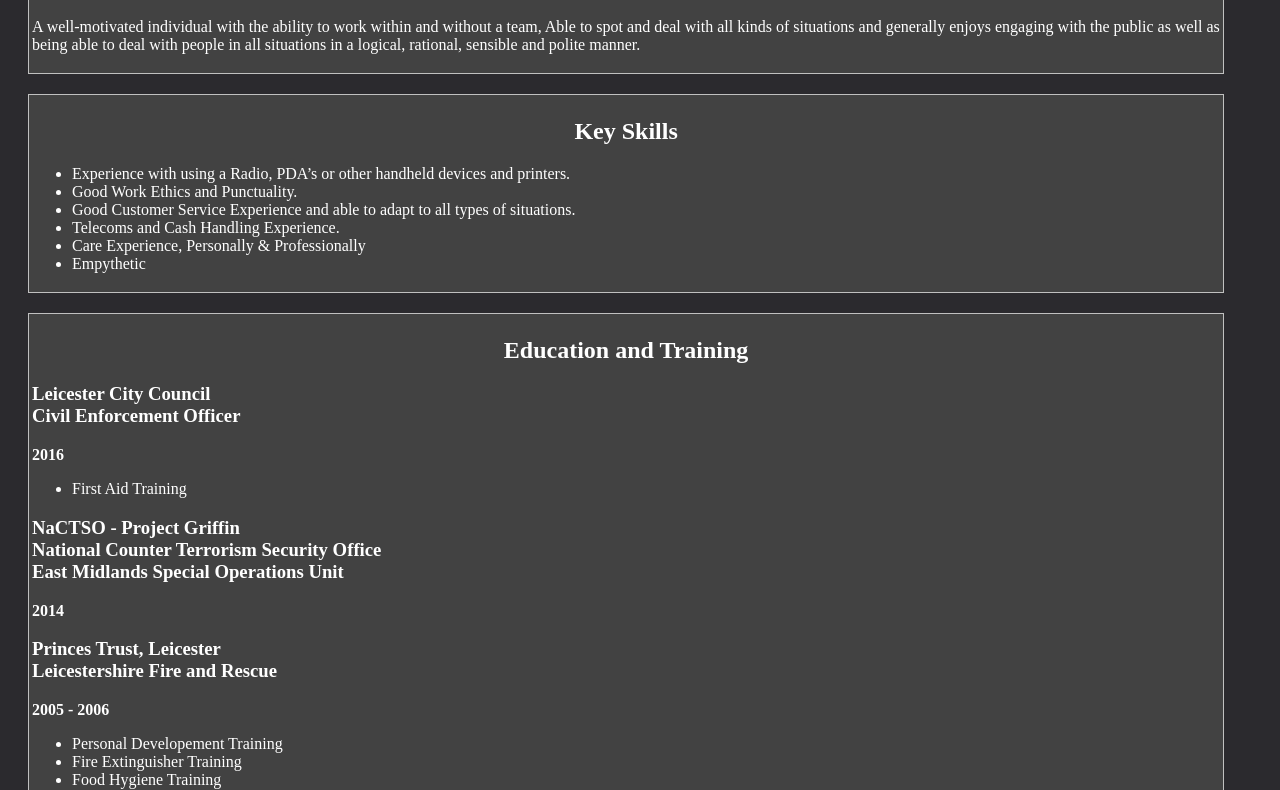
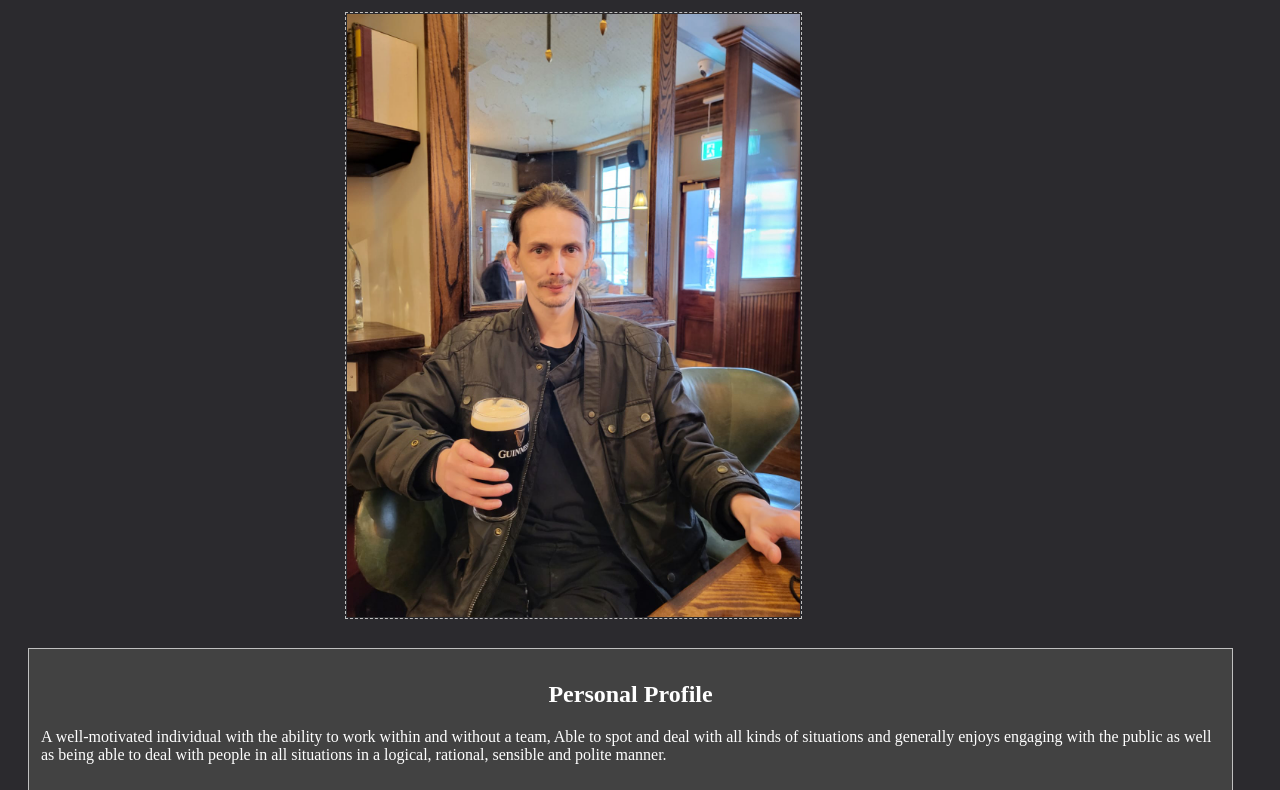
Before and after one commit to slcallaghan/html-curriculum-vitae-1, a plain HTML site: page index.html in a window 1280 px wide. Shown: the part 73-863 px from the top of the page. Drawn offline with Linux system fonts and the light colour scheme.

Commit message:
Changes V2
Further updated the css style sheet and cleaned up some of the code.

```diff
--- a/index.html
+++ b/index.html
@@ -6,6 +6,10 @@
     </head>
         <link rel="stylesheet" href="style.css"/>
     <body>
+        <div class="name">
+            <h1>Steven Callaghan</h1>
+            <img src="./assets/images/me1.jpg" alt="a photo of the author" class="me"/>
+        </div>
         <div class="personal-profile">
         <h2>Personal Profile</h2>
             <p>A well-motivated individual with the ability to work within and without a team, Able to spot and deal with all kinds of situations and generally enjoys engaging with the public as well as being able to deal with people in all situations in a logical, rational, sensible and polite manner.  </p>
--- a/style.css
+++ b/style.css
@@ -1,54 +1,70 @@
 body {
     background-color: rgb(43, 42, 46);
-    color: white
+    color: white;
+    text-align: center;
+    height: 94%;
+    width: 94%;
 }
 
-.personal-profile {
+.name {
     height: 94%;
     width: 94%;
+}
+
+.me {
+    height: 40%;
+    width: 40%;
+    margin: 5px;
+    padding: 1px;
+    border: 1px dashed silver;
+
+}
+.personal-profile {
+    height: 98%;
+    width: 98%;
     background-color: rgb(66, 66, 66);
     text-align: left;
     margin: 20px;
-    padding: 3px;
+    padding: 12px;
     border: 1px solid silver;
 }
 
 .key-skills {
-    height: 94%;
-    width: 94%;
+    height: 98%;
+    width: 98%;
     background-color: rgb(66, 66, 66);
     text-align: left;
     margin: 20px;
-    padding: 3px;
+    padding: 12px;
     border: 1px solid silver;
 }
 
 .education-and-training {
-    height: 94%;
-    width: 94%;
+    height: 98%;
+    width: 98%;
     background-color: rgb(66, 66, 66);
     text-align: left;
     margin: 20px;
-    padding: 3px;
+    padding: 12px;
     border:1px solid silver;
 }
 
 .work-experience {
-    height: 94%;
-    width: 94%;
+    height: 98%;
+    width: 98%;
     background-color: rgb(66, 66, 66);
     text-align: left;
     margin: 20px;
-    padding: 3px;
+    padding: 12px;
     border: 1px solid silver;
 }
 .employment-history {
-    height: 94%;
-    width: 94%;
+    height: 98%;
+    width: 98%;
     background-color: rgb(66, 66, 66);
     text-align: left;
     margin: 20px;
-    padding: 3px;
+    padding: 12px;
     border: 1px solid silver;
 }
 h2 { text-align: center;}
```
Also changed, not shown: assets/images/me1.jpg (added).
